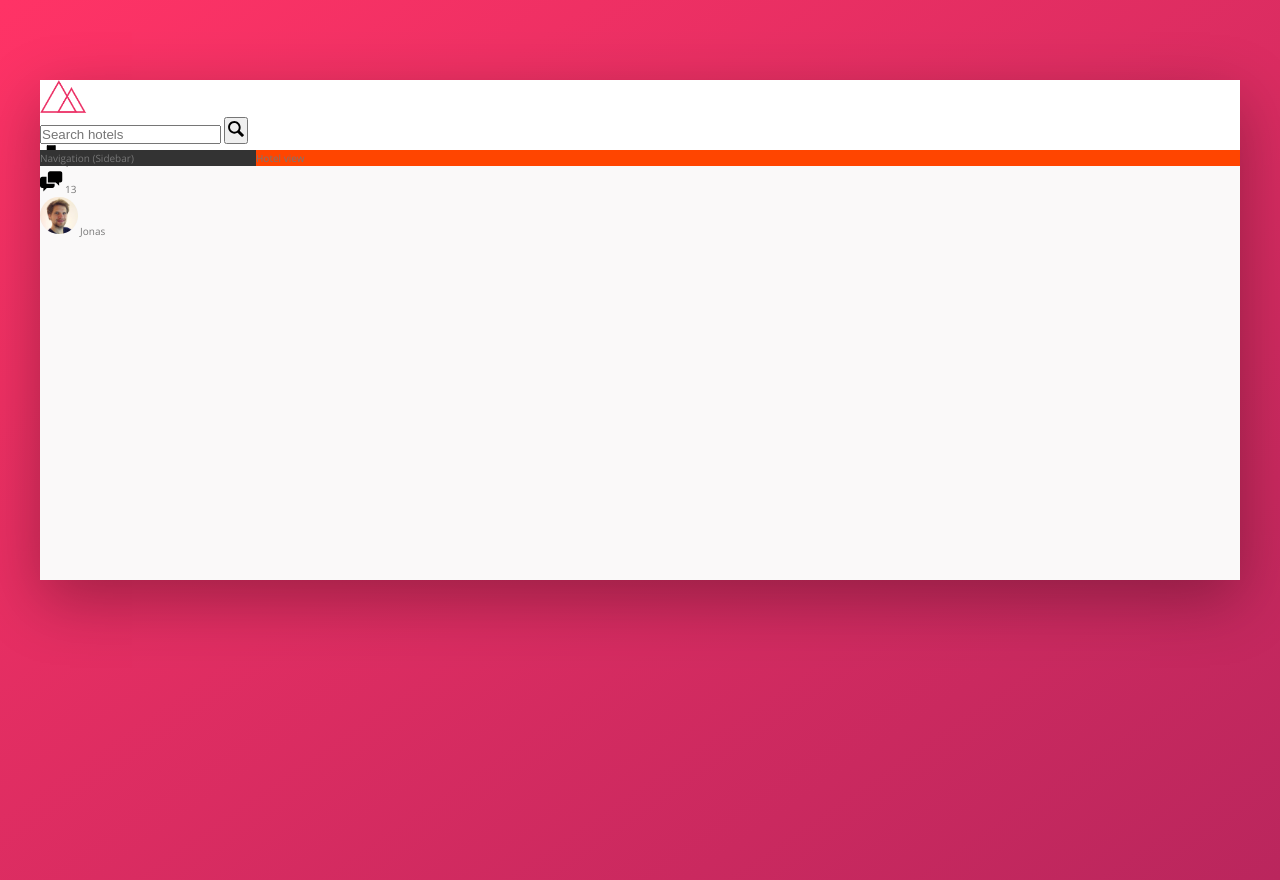
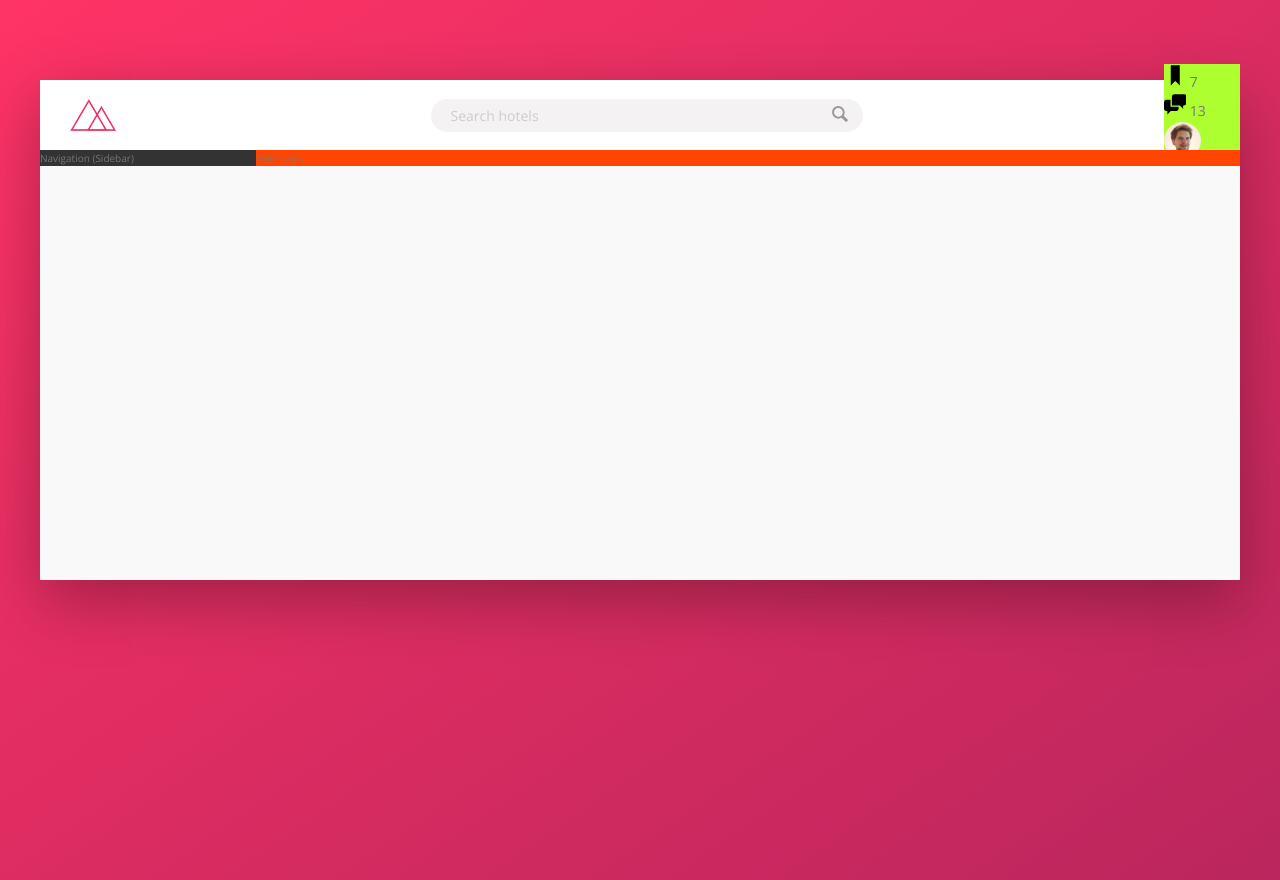
Before and after one commit to fstal/Trillo, a plain HTML site: page index.html in a window 1280 px wide. Drawn offline with nearby package versions, Linux system fonts and the light colour scheme.

Commit message:
styled header search input & header logo

```diff
--- a/css/style.css
+++ b/css/style.css
@@ -46,9 +46,13 @@ body {
   min-height: 50rem; }
 
 .header {
+  font-size: 1.4rem;
   height: 7rem;
   background-color: #fff;
-  border-bottom: var(--color-grey-light-2); }
+  border-bottom: var(--color-grey-light-2);
+  display: flex;
+  justify-content: space-between;
+  align-items: center; }
 
 .content {
   display: flex; }
@@ -63,16 +67,51 @@ body {
   flex: 1; }
 
 .logo {
-  height: 3.25rem; }
+  height: 3.25rem;
+  margin-left: 3rem; }
 
+.search {
+  flex: 0 0 40%;
+  display: flex;
+  align-items: center;
+  justify-content: center; }
+  .search__input {
+    font-family: inherit;
+    font-size: inherit;
+    color: inherit;
+    background-color: var(--color-grey-light-2);
+    border-radius: 100px;
+    border: none;
+    padding: 0.7rem 2rem;
+    width: 90%;
+    margin-right: -3.25rem;
+    transition: all 0.2s; }
+    .search__input:focus {
+      outline: none;
+      width: 100%;
+      background-color: var(--color-grey-light-3); }
+    .search__input::-webkit-input-placeholder {
+      font-weight: 100;
+      color: var(--color-grey-light-4); }
+  .search__input:focus + .search__button {
+    background-color: var(--color-grey-light-3); }
+  .search__button {
+    border: none;
+    background-color: var(--color-grey-light-2); }
+    .search__button:focus {
+      outline: none; }
+    .search__button:active {
+      transform: translateY(-2px); }
   .search__icon {
     height: 2rem;
-  width: 2rem; }
+    width: 2rem;
+    fill: var(--color-grey-dark-3); }
 
+.user-nav {
+  background-color: greenyellow; }
   .user-nav__icon {
     height: 2.25rem;
     width: 2.25rem; }
-
   .user-nav__user-photo {
     height: 3.75rem;
     border-radius: 50%; }
--- a/sass/_components.scss
+++ b/sass/_components.scss
@@ -3,21 +3,65 @@
 
 .logo {
   height: 3.25rem;
+  margin-left: 3rem;
 }
 
 ///////////////////////////////////////
 // SEARCH
 
 .search {
+  flex: 0 0 40%;
+
+  display: flex;
+  align-items: center;
+  justify-content: center;
+
   &__input {
+    font-family: inherit;
+    font-size: inherit;
+    color: inherit;
+
+    background-color: var(--color-grey-light-2);
+    border-radius: 100px;
+    border: none;
+    padding: 0.7rem 2rem;
+    width: 90%;
+    margin-right: -3.25rem; // in order for button to move ontop of input
+
+    transition: all 0.2s;
+
+    &:focus {
+      outline: none;
+      width: 100%;
+      background-color: var(--color-grey-light-3);
+    }
+
+    &::-webkit-input-placeholder {
+      font-weight: 100;
+      color: var(--color-grey-light-4);
+    }
+  }
+
+  &__input:focus + &__button {
+    background-color: var(--color-grey-light-3);
   }
 
   &__button {
+    border: none;
+    background-color: var(--color-grey-light-2);
+
+    &:focus {
+      outline: none;
+    }
+    &:active {
+      transform: translateY(-2px);
+    }
   }
 
   &__icon {
     height: 2rem;
     width: 2rem;
+    fill: var(--color-grey-dark-3);
   }
 }
 
@@ -25,6 +69,8 @@
 // USER NAVIGATION
 
 .user-nav {
+  background-color: greenyellow;
+
   &__icon-box {
   }
 
--- a/sass/_layout.scss
+++ b/sass/_layout.scss
@@ -8,9 +8,14 @@
 }
 
 .header {
+  font-size: 1.4rem;
   height: 7rem;
   background-color: #fff;
   border-bottom: var(--color-grey-light-2);
+
+  display: flex;
+  justify-content: space-between;
+  align-items: center;
 }
 
 .content {
```
Lines whose indentation alone changed are shown as unchanged.
